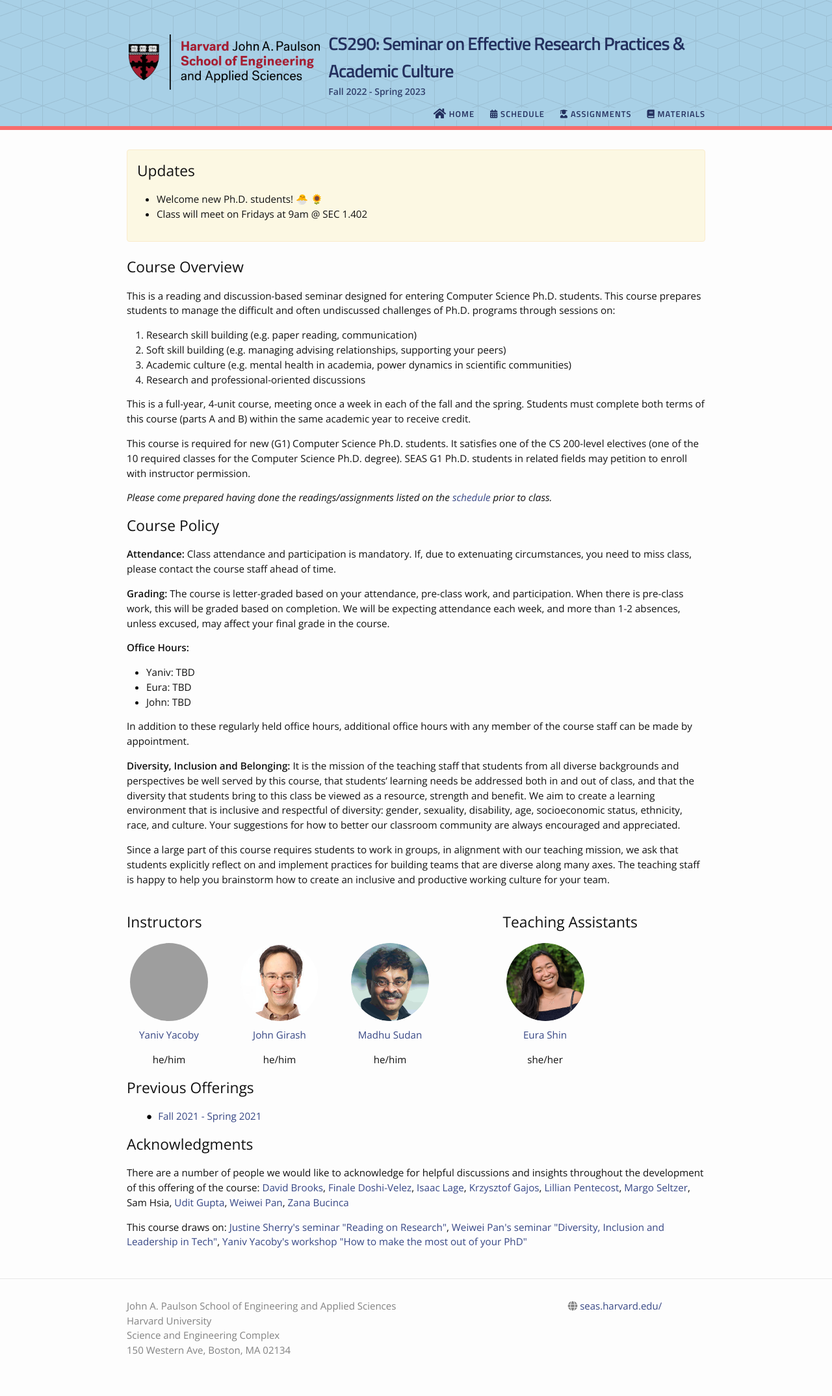
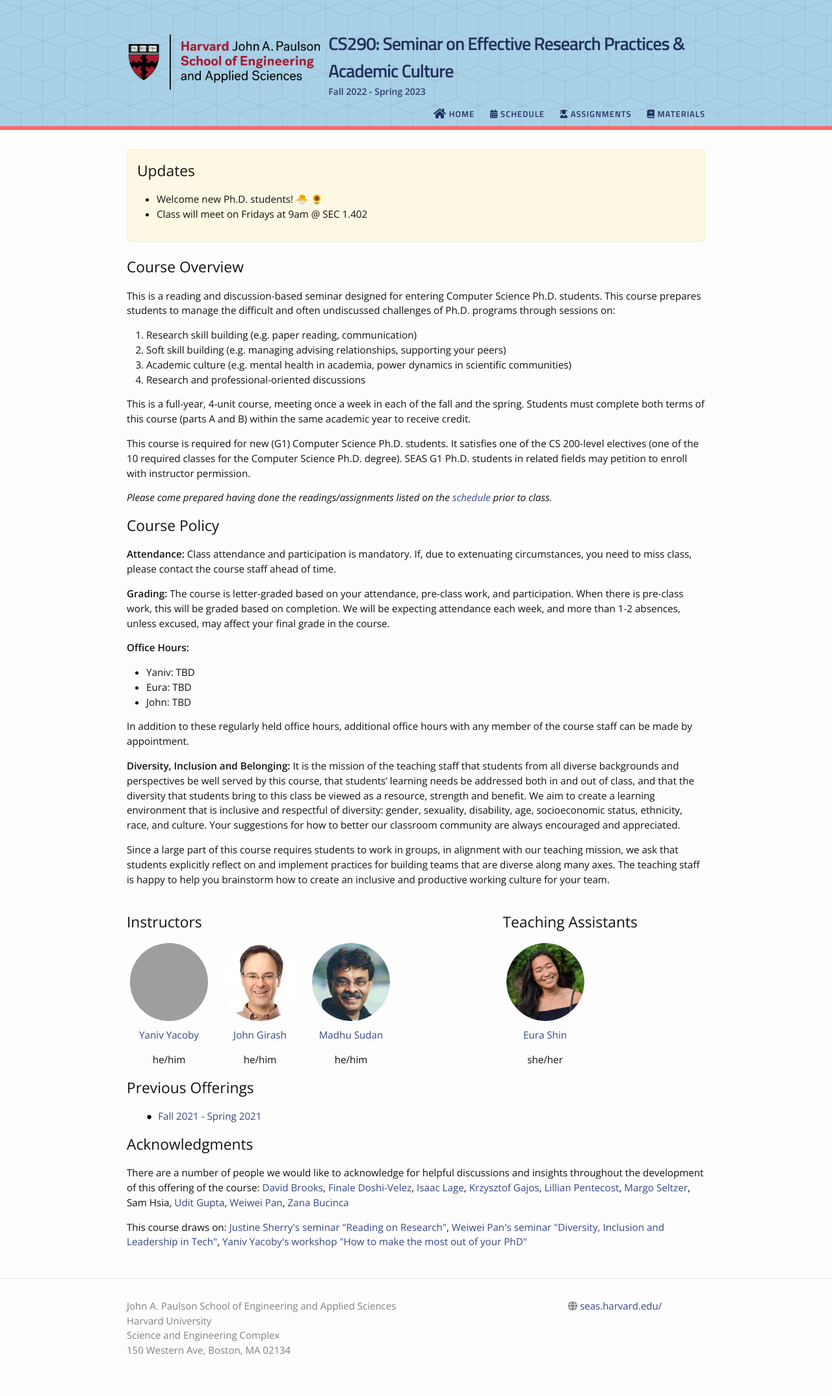
Before and after one commit to yanivyacoby/harvard-cs290, a Jekyll site: the page built from index.md, in a window 1280 px wide. Shown: the whole page at 65% size. Built offline with Jekyll 4.4.1, drawn with Linux system fonts in a browser that asks for light colours; nearby versions of some CDN libraries; our own code applies the rules of GitHub Pages for plain Markdown files; grey boxes are pictures that could not be loaded.

Commit message:
Update _base.scss

```diff
--- a/_sass/_base.scss
+++ b/_sass/_base.scss
@@ -408,7 +408,7 @@ a.tosu {
     float: left;
     text-align: center;
     margin: 0px;
-    margin-right: 40px;
+    margin-right: 10px;
 }
 
 .image--cover {
```
